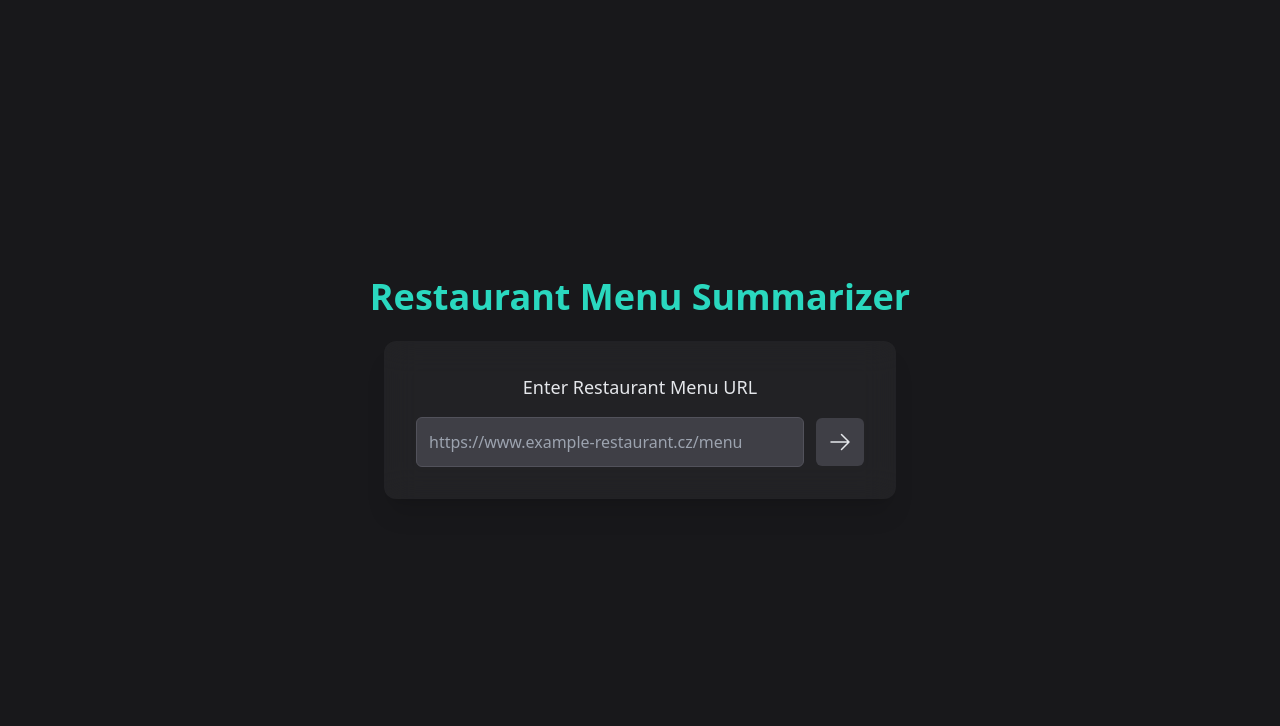
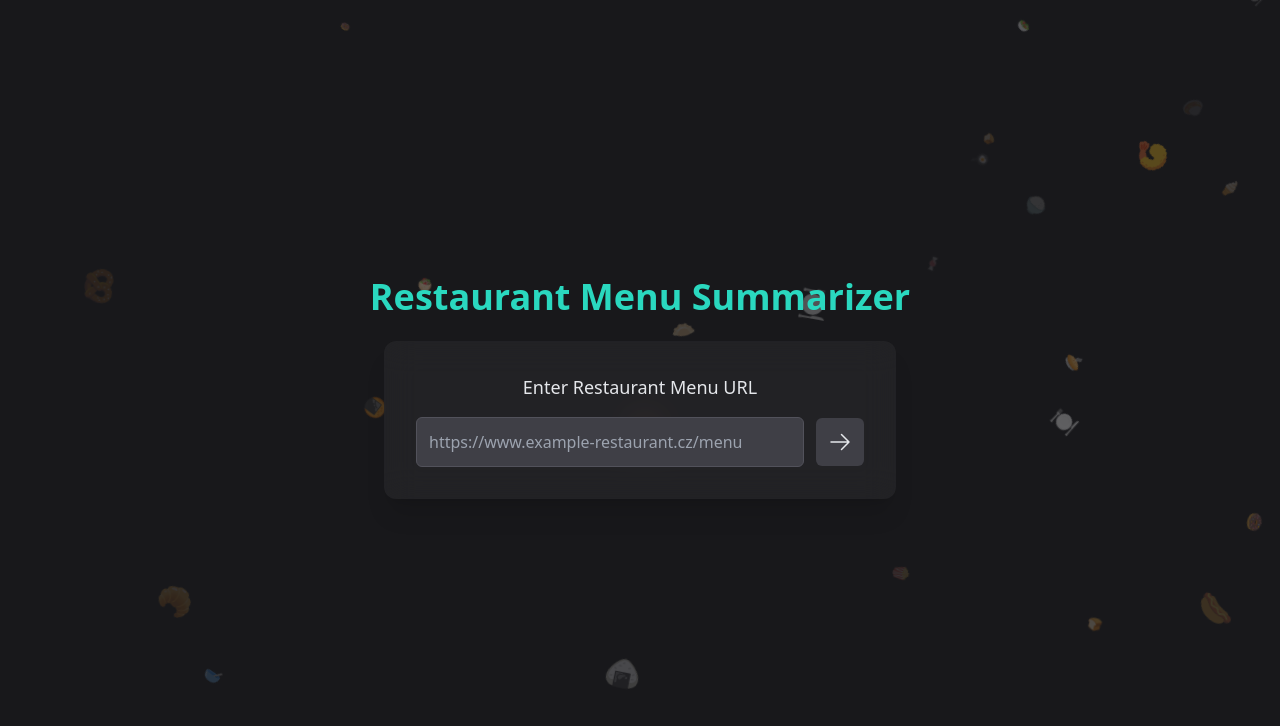
Before and after one commit to Soptik1290/restaurant-menu-summarizer, a React (Create React App) app in the folder client/: page / in a window 1280 px wide. Shown: the top 726 px of the page. Built offline with nearby package versions, Linux system fonts and the light colour scheme.

Commit message:
feat(client): add animated emoji background

```diff
--- a/client/src/App.tsx
+++ b/client/src/App.tsx
@@ -1,8 +1,10 @@
+// client/src/App.tsx
 import React, { useState } from 'react';
 import axios from 'axios';
 import UrlInput from './components/UrlInput';
 import SubmittedUrlPill from './components/SubmittedUrlPill';
-import JsonDisplay from './components/JsonDisplay'; // Import JsonDisplay
+import JsonDisplay from './components/JsonDisplay';
+import BackgroundEmojis from './components/BackgroundEmojis';
 import { MenuResponse } from './types/menu';
 
 function App() {
@@ -10,13 +12,13 @@ function App() {
   const [error, setError] = useState<string | null>(null);
   const [menuData, setMenuData] = useState<MenuResponse | null>(null);
   const [submittedUrl, setSubmittedUrl] = useState<string | null>(null);
-  const [showJson, setShowJson] = useState(false); // Stav pro zobrazení JSONu
+  const [showJson, setShowJson] = useState(false);
 
   const handleSummarize = async (url: string) => {
     setIsLoading(true);
     setError(null);
     setMenuData(null);
-    setShowJson(false); // Skryj JSON při novém hledání
+    setShowJson(false);
     setSubmittedUrl(url);
 
     try {
@@ -37,45 +39,49 @@ function App() {
     setSubmittedUrl(null);
     setMenuData(null);
     setError(null);
-    setShowJson(false); // Skryj JSON při vymazání
+    setShowJson(false);
   };
 
-  // Funkce pro přepnutí zobrazení JSONu
   const toggleShowJson = () => {
     setShowJson(prevShowJson => !prevShowJson);
   };
 
   return (
-    <div className={`min-h-screen flex flex-col items-center p-4 ${submittedUrl === null ? 'justify-center' : 'justify-start'
+    // Add 'relative' for positioning context of fixed children if needed
+    <div className={`min-h-screen flex flex-col items-center p-4 relative ${submittedUrl === null ? 'justify-center' : 'justify-start'
       }`}>
+      {/* Render the background emojis first, so it's behind everything */}
+      <BackgroundEmojis />
 
-      {/* --- Oblast Hlavičky --- */}
-      <div className="w-full max-w-4xl flex flex-col items-center mb-6 relative">
-        {/* Zobraz nadpis pouze pokud není odeslaná URL */}
+      {/* --- Header Area --- */}
+      {/* Ensure header content has z-index if needed, or rely on render order */}
+      <div className="w-full max-w-4xl flex flex-col items-center mb-6 relative z-0"> {/* z-0 ensures it's above background */}
+        {/* Only show the title when the input form is centered and visible */}
         {submittedUrl === null && (
           <h1 className="text-4xl font-bold text-dxh-primary mb-6 transition-opacity duration-300 ease-in-out">
             Restaurant Menu Summarizer
           </h1>
         )}
 
-        {/* Input Form - Vždy renderovaný, mění se opacity */}
+        {/* Input Form - Always rendered, opacity changes */}
         <div className={`w-full max-w-lg transition-opacity duration-300 ease-in-out ${submittedUrl === null ? 'opacity-100' : 'opacity-0 pointer-events-none'
           }`}>
           <UrlInput onSubmit={handleSummarize} isLoading={isLoading} isCentered={true} />
         </div>
 
-        {/* Pill - Vždy renderovaný (zpočátku pod), mění se opacity */}
+        {/* Pill - Always rendered, opacity changes, fixed position */}
         <div className={`fixed top-6 left-1/2 -translate-x-1/2 z-10 w-full max-w-lg transition-opacity duration-300 ease-in-out ${submittedUrl !== null ? 'opacity-100' : 'opacity-0 pointer-events-none'
           }`}>
           {submittedUrl && <SubmittedUrlPill url={submittedUrl} onClear={handleClearUrl} isLoading={isLoading} />}
         </div>
       </div>
 
-      {/* --- Oblast Obsahu (Chyby nebo Výsledky) --- */}
-      <div className={`w-full max-w-6xl transition-opacity duration-500 ease-in-out ${submittedUrl !== null ? 'mt-32 opacity-100' : 'opacity-0 pointer-events-none'}`}>
+      {/* --- Content Area (Errors or Results) --- */}
+      {/* Ensure content area is above background */}
+      <div className={`w-full max-w-6xl transition-opacity duration-500 ease-in-out relative z-0 ${submittedUrl !== null ? 'mt-32 opacity-100' : 'opacity-0 pointer-events-none'}`}>
         {isLoading && (
           <div className="flex justify-center items-center p-10">
-            <svg className="animate-spin h-10 w-10 text-dxh-primary" xmlns="http://www.w3.org/2000/svg" fill="none" viewBox="0 0 24 24">
+            <svg className="animate-spin h-10 w-10 text-dxh-primary" /* ... spinner path ... */ >
               <circle className="opacity-25" cx="12" cy="12" r="10" stroke="currentColor" strokeWidth="4"></circle>
               <path className="opacity-75" fill="currentColor" d="M4 12a8 8 0 018-8V0C5.373 0 0 5.373 0 12h4zm2 5.291A7.962 7.962 0 014 12H0c0 3.042 1.135 5.824 3 7.938l3-2.647z"></path>
             </svg>
@@ -83,20 +89,17 @@ function App() {
         )}
 
         {error && !isLoading && (
-          <div className="p-4 bg-red-900 border border-red-700 text-red-200 rounded w-full max-w-lg mx-auto"> {/* Centrování chyby */}
+          <div className="p-4 bg-red-900 border border-red-700 text-red-200 rounded w-full max-w-lg mx-auto">
             <p className="font-semibold">Error:</p>
             <p>{error}</p>
           </div>
         )}
 
-        {/* --- Wrapper pro Výsledky (Menu + JSON) --- */}
+        {/* --- Results Wrapper (Menu + JSON) --- */}
         {menuData && !isLoading && (
-          // Použij flex pro zobrazení vedle sebe na větších obrazovkách
-          <div className="flex flex-col md:flex-row md:space-x-6 space-y-6 md:space-y-0 items-start justify-center"> {/* Přidáno justify-center */}
+          <div className="flex flex-col md:flex-row md:space-x-6 space-y-6 md:space-y-0 items-start justify-center">
 
-            {/* --- Zobrazení Menu --- */}
-            {/* Omezíme šířku menu, pokud je zobrazen JSON */}
-            {/* Přidáme transition pro plynulou změnu šířky */}
+            {/* --- Menu Display --- */}
             <div className={`p-6 bg-zinc-800/80 backdrop-blur-lg border border-zinc-700 rounded-xl shadow-xl w-full transition-all duration-500 ease-in-out ${showJson ? 'md:w-1/2' : 'md:w-2/3 lg:w-1/2'}`}>
               <h2 className="text-3xl font-bold mb-3 text-center text-dxh-primary">{menuData.restaurant_name}</h2>
               <p className="text-center text-gray-400 mb-8">Menu for {menuData.date}</p>
@@ -124,7 +127,7 @@ function App() {
               <p className="text-xs text-gray-500 mt-6 text-center">
                 Source: <a href={menuData.source_url} target="_blank" rel="noopener noreferrer" className="underline hover:text-dxh-primary">{menuData.source_url}</a>
               </p>
-              {/* Tlačítko pro přepnutí JSONu */}
+              {/* Show/Hide JSON Button */}
               <div className="text-center mt-6">
                 <button
                   onClick={toggleShowJson}
@@ -135,16 +138,14 @@ function App() {
               </div>
             </div>
 
-            {/* --- Zobrazení JSONu (Podmíněné & Animované) --- */}
-            {/* Přidáme transition pro plynulé zobrazení */}
-            {/* Přidáme `overflow-hidden` na rodiče, aby animace byla čistší */}
+            {/* --- JSON Display (Conditional & Animated) --- */}
             <div className={`transition-all duration-500 ease-in-out w-full md:w-1/2 ${showJson ? 'opacity-100 translate-x-0 max-h-[1000px]' : 'opacity-0 -translate-x-4 max-h-0 md:hidden'}`}>
               <JsonDisplay data={menuData} />
             </div>
           </div>
         )}
-      </div> {/* Konec Oblasti Obsahu */}
-    </div> // Konec hlavního kontejneru
+      </div> {/* End of Content Area */}
+    </div> // End of Main container
   );
 }
 
--- /dev/null
+++ b/client/src/components/BackgroundEmojis.tsx
@@ -0,0 +1,46 @@
+import React from 'react';
+
+// Define the emojis we want to use
+const EMOJIS = ['🍕', '🍔', '🍟', '🌭', '🍿', '🧂', '🥓', '🥚', '🍳', '🧇', '🥞', '🧈', '🍞', '🥐', '🥨', '🥯', '🥖', '🧀', '🥗', '🥙', '🥪', '🌮', '🌯', '🫔', '🥫', '🍖', '🍗', '🥩', '🍠', '🥟', '🍤', '🍚', '🍙', '🍘', '🍥', '🍜', '🍝', '🍣', '🍱', '🍛', '🍲', '🥣', '🫕', '🍦', '🍩', '🍪', '🎂', '🍰', '🧁', '🥧', '🍮', '🍭', '🍬', '🍫', '🍿', '🥜', '🍽️'];
+
+// Number of emojis to render
+const EMOJI_COUNT = 30;
+
+const BackgroundEmojis: React.FC = () => {
+    return (
+        // Container for the emojis, fixed to cover the screen, behind everything else
+        <div className="fixed inset-0 -z-10 overflow-hidden pointer-events-none" aria-hidden="true">
+            {/* Generate multiple emoji elements */}
+            {Array.from({ length: EMOJI_COUNT }).map((_, i) => {
+                // Generate random properties for each emoji
+                const style = {
+                    // Random position (top/left) across the screen
+                    top: `${Math.random() * 100}%`,
+                    left: `${Math.random() * 100}%`,
+                    // Random initial size
+                    fontSize: `${Math.random() * 1.5 + 0.5}rem`, // Size between 0.5rem and 2rem
+                    // Random animation duration
+                    animationDuration: `${Math.random() * 15 + 10}s`, // Duration between 15s and 35s
+                    // Random animation delay to stagger start times
+                    animationDelay: `${Math.random() * 5}s`,
+                    // Random opacity
+                    opacity: Math.random() * 0.3 + 0.1, // Opacity between 0.1 and 0.4
+                };
+                // Select a random emoji from the list
+                const emoji = EMOJIS[Math.floor(Math.random() * EMOJIS.length)];
+
+                return (
+                    <span
+                        key={i}
+                        className="absolute animate-fly" // Apply animation class
+                        style={style}
+                    >
+                        {emoji}
+                    </span>
+                );
+            })}
+        </div>
+    );
+};
+
+export default BackgroundEmojis;
--- a/client/src/components/JsonDisplay.tsx
+++ b/client/src/components/JsonDisplay.tsx
@@ -1,4 +1,3 @@
-// client/src/components/JsonDisplay.tsx
 import React from 'react';
 import { MenuResponse } from '../types/menu'; // Importuj typ
 
--- a/client/src/index.css
+++ b/client/src/index.css
@@ -1,12 +1,27 @@
-/* Hlavní CSS soubor aplikace s Tailwind CSS */
 @tailwind base;
 @tailwind components;
 @tailwind utilities;
 
 @layer base {
-
-  /* Globální styly pro body element */
   body {
     @apply bg-zinc-900 text-gray-100 min-h-screen;
   }
 }
+
+/* Add this animation */
+@keyframes fly {
+  0% {
+    transform: translateY(0) translateX(0) rotate(0deg);
+  }
+
+  100% {
+    /* Move emojis up and slightly sideways, fade out */
+    transform: translateY(-100vh) translateX(20vw) rotate(360deg);
+    opacity: 0;
+  }
+}
+
+/* Apply the animation to elements with the 'animate-fly' class */
+.animate-fly {
+  animation: fly linear infinite;
+}
--- a/client/tailwind.config.js
+++ b/client/tailwind.config.js
@@ -1,13 +1,11 @@
-// Konfigurace Tailwind CSS pro React aplikaci
 /** @type {import('tailwindcss').Config} */
 module.exports = {
   content: [
-    "./src/**/*.{js,jsx,ts,tsx}", // Sledování všech souborů v src složce
+    "./src/**/*.{js,jsx,ts,tsx}",
   ],
   theme: {
     extend: {
       colors: {
-        // Vlastní primární barva pro aplikaci
         'dxh-primary': '#2ad8bf',
       },
     },
```
Also changed, not shown: 1 other file (tests, documents, lock files or other folders).
